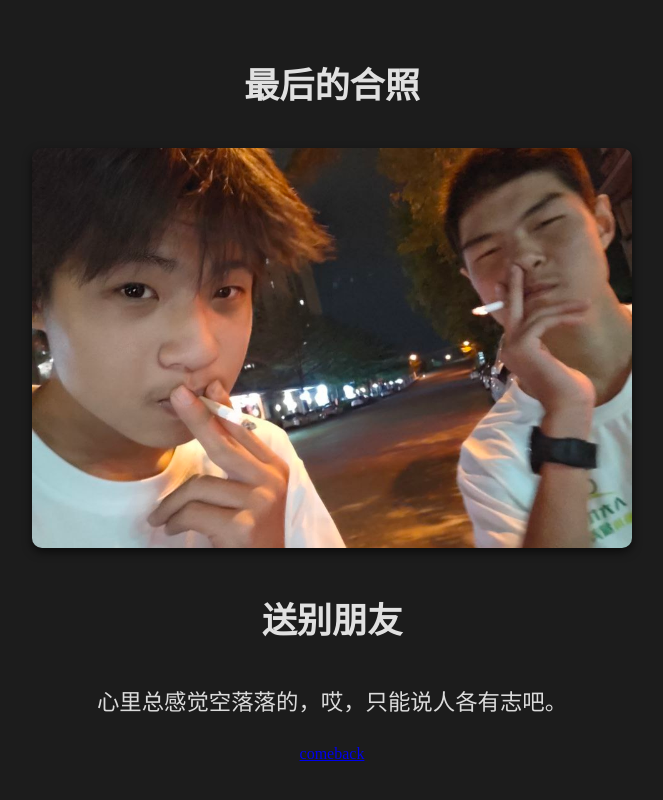
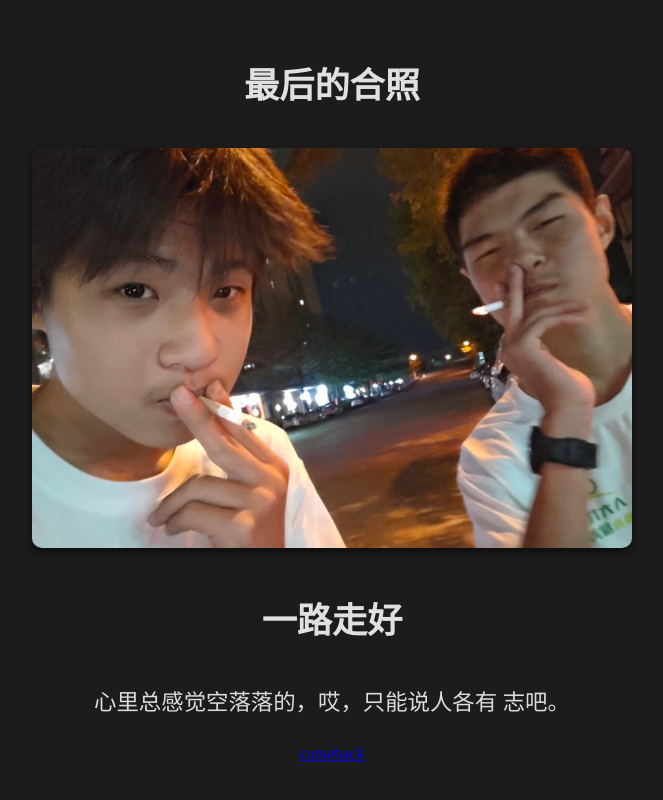
Before and after one commit to aaca0admin/myrepository, a plain HTML site: page 7/1.html in a window 1280 px wide. Shown: the whole page, without its empty margins (308-971 px from the left). Drawn offline with Linux system fonts and the light colour scheme.

Commit message:
更新 1.html

```diff
--- a/7/1.html
+++ b/7/1.html
@@ -53,10 +53,10 @@
         <img src="1/1.jpg" alt="朋友的照片">
     </div>
 
-    <h1>送别朋友</h1>
+    <h1>一路走好</h1>
 
     <p>
-        心里总感觉空落落的，哎，只能说人各有志吧。
+         心里总感觉空落落的，哎，只能说人各有 志吧。
     </p>
     <a href="https://xiaocaiweb.netlify.app" download>comeback</a>
 </body>
```
